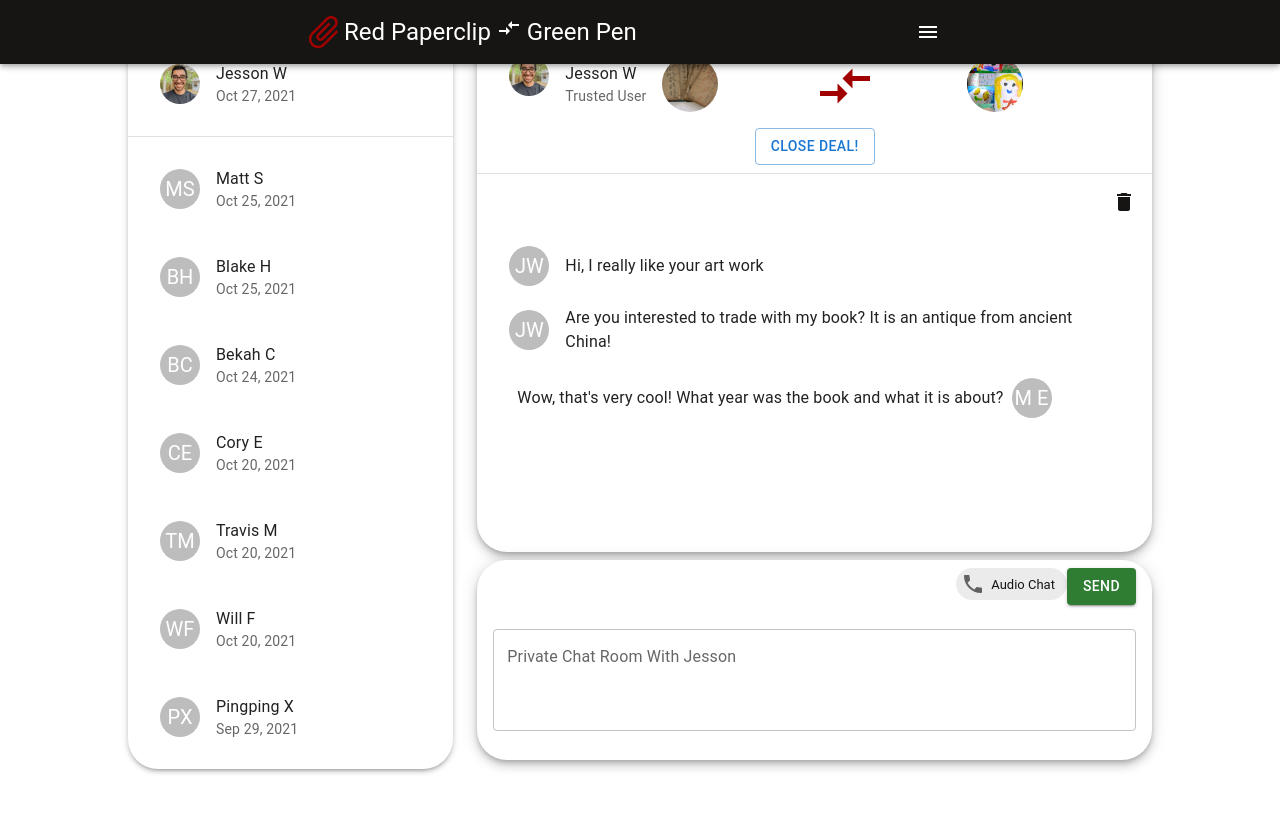
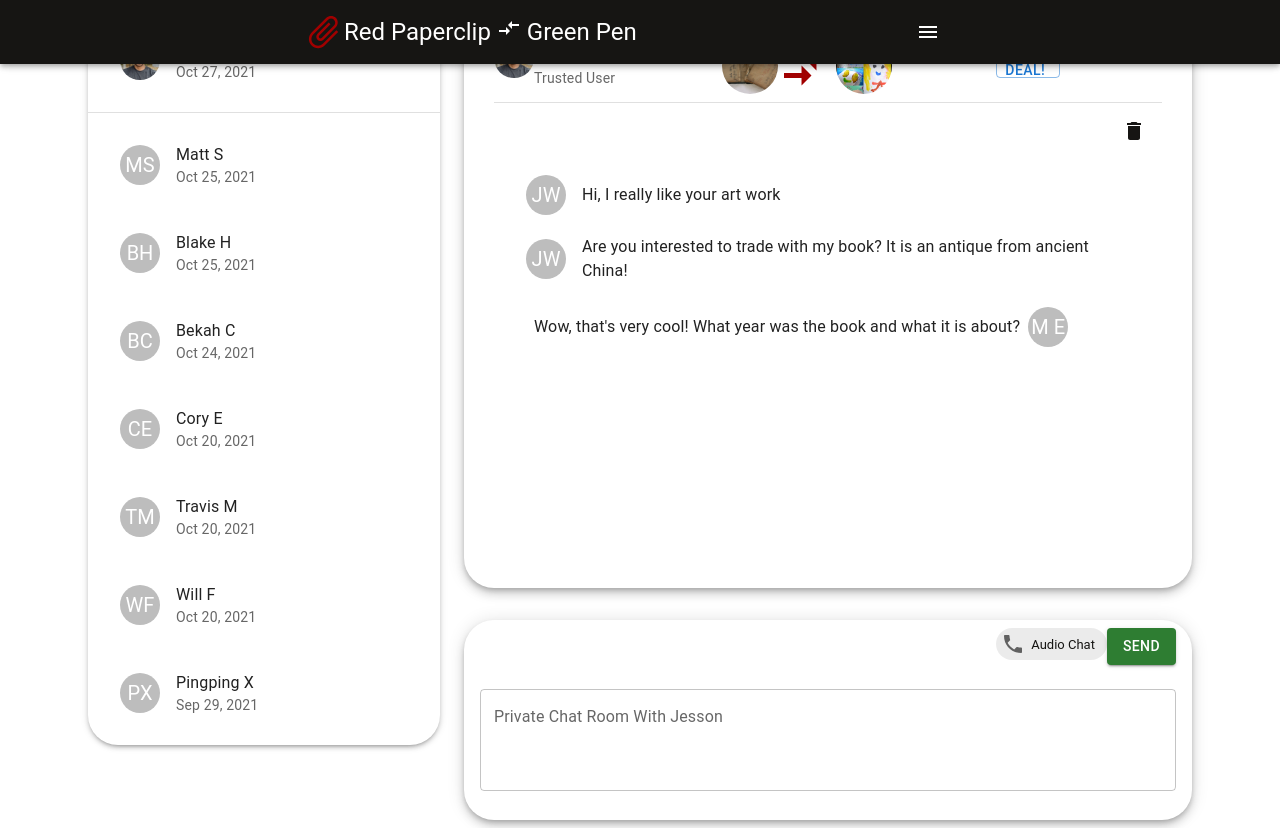
Before and after one commit to hratx-blue-ocean/red-paperclip, a React app: page /chat in a window 1280 px wide. Before the commit the page ends 800 px from the top, so only its background shows below. Built offline with nearby package versions, Linux system fonts and the light colour scheme; the HTML template or start-up script is replaced by a standard one.

Commit message:
adjust chat room grid layout

```diff
--- /dev/null
+++ b/client/src/Components/Chat/AddChat.js
@@ -0,0 +1,77 @@
+import * as React from 'react';
+
+import TextField from '@mui/material/TextField';
+import Box from '@mui/material/Box';
+import Grid from '@mui/material/Grid';
+import Paper from '@mui/material/Paper';
+
+import Button from '@mui/material/Button';
+import MdPhone from '@mui/icons-material/Phone';
+import Chip from '@mui/material/Chip';
+import { makeStyles } from '@mui/styles';
+
+const useStyles = makeStyles(() => ({
+  root: {
+    flexGrow: 1,
+  },
+  hover2: {
+    color: '#ffffff',
+    '&:hover': {
+      color: '#f0CC71',
+    },
+  },
+  hover3: {
+    color: '#A10000',
+    '&:hover': {
+      color: '#ffffff',
+    },
+  },
+  hover1: {
+    color: '#161513',
+    '&:hover': {
+      color: '#f0CC71',
+    },
+  },
+}));
+
+export default function AddChat() {
+  const classes = useStyles();
+
+  return (
+    <Paper elevation={6} style={{ height: 200, borderRadius: 30 }}>
+      <Box
+        sx={{
+          display: 'flex',
+          justifyContent: 'flex-end',
+          p: 1,
+          m: 1,
+          bgcolor: 'background.paper',
+          borderRadius: 30,
+        }}
+      >
+        <Chip
+          className={classes.hover1}
+          icon={<MdPhone />}
+          label="Audio Chat"
+        />
+
+        <Button variant="contained" color="success">
+          Send
+        </Button>
+      </Box>
+      <Box m={2}>
+        <Grid container spacing={3}>
+          <Grid item xs={12}>
+            <TextField
+              fullWidth
+              id="fullWidth"
+              label="Private Chat Room With Jesson"
+              multiline
+              rows={3}
+            />
+          </Grid>
+        </Grid>
+      </Box>
+    </Paper>
+  );
+}
--- a/client/src/Components/Chat/Chat.js
+++ b/client/src/Components/Chat/Chat.js
@@ -1,16 +1,14 @@
-import * as React from "react";
+import * as React from 'react';
 
-import Box from "@mui/material/Box";
-import Container from "@mui/material/Container";
-import Grid from "@mui/material/Grid";
+import Box from '@mui/material/Box';
+import Container from '@mui/material/Container';
+import Grid from '@mui/material/Grid';
 
 import ChatList from './ChatList.js';
 import ChatRoom from './ChatRoom.js';
 
 export default function BasicList() {
   return (
-    <Box m={2} pt={2}>
-      <Container maxWidth="xl">
     <Grid container spacing={3}>
       <Grid item xs={4}>
         <ChatList />
@@ -20,7 +18,5 @@ export default function BasicList() {
         <ChatRoom />
       </Grid>
     </Grid>
-      </Container>
-    </Box>
   );
 }
--- /dev/null
+++ b/client/src/Components/Chat/ChatConversation.js
@@ -0,0 +1,135 @@
+import * as React from 'react';
+import List from '@mui/material/List';
+import TextField from '@mui/material/TextField';
+import Box from '@mui/material/Box';
+import Grid from '@mui/material/Grid';
+import Paper from '@mui/material/Paper';
+import ListItem from '@mui/material/ListItem';
+import ListItemAvatar from '@mui/material/ListItemAvatar';
+import ListItemButton from '@mui/material/ListItemButton';
+import ListItemText from '@mui/material/ListItemText';
+import Divider from '@mui/material/Divider';
+import Avatar from '@mui/material/Avatar';
+import Button from '@mui/material/Button';
+import MdPhone from '@mui/icons-material/Phone';
+import Chip from '@mui/material/Chip';
+import DeleteIcon from '@mui/icons-material/Delete';
+import CompareArrowsIcon from '@mui/icons-material/CompareArrows';
+import { makeStyles } from '@mui/styles';
+
+import Jason from './img/Jason.jpg';
+import book from './img/book.jpeg';
+import artWork from './img/artWork.jpeg';
+
+const useStyles = makeStyles(() => ({
+  root: {
+    flexGrow: 1,
+  },
+  hover2: {
+    color: '#ffffff',
+    '&:hover': {
+      color: '#f0CC71',
+    },
+  },
+  hover3: {
+    color: '#A10000',
+    '&:hover': {
+      color: '#ffffff',
+    },
+  },
+  hover1: {
+    color: '#161513',
+    '&:hover': {
+      color: '#f0CC71',
+    },
+  },
+}));
+
+export default function ChatConversation() {
+  const classes = useStyles();
+
+  return (
+    <Paper elevation={6} style={{ height: 520, borderRadius: 30, padding: 30 }}>
+      <Grid container spacing={2}>
+        <Grid container item xs={4} justifyContent="center">
+          <Avatar alt="Jesson W" src={Jason} />
+          <ListItemText primary="Jesson W" secondary="Trusted User" />
+        </Grid>
+
+        <Grid item xs={1}>
+          <Avatar alt="book" src={book} sx={{ width: 56, height: 56 }} />
+        </Grid>
+        <Grid item xs={1}>
+          <CompareArrowsIcon
+            className={classes.hover3}
+            style={{ fontSize: 60 }}
+          />
+        </Grid>
+        <Grid item xs={1}>
+          <Avatar alt="artWork" src={artWork} sx={{ width: 56, height: 56 }} />
+        </Grid>
+
+        <Grid container item xs={5} justifyContent="center">
+          <Button
+            variant="outlined"
+            href="#outlined-buttons"
+            sx={{ width: 40, height: 40 }}
+          >
+            Close Deal!
+          </Button>
+        </Grid>
+      </Grid>
+      <Divider />
+
+      <Box
+        sx={{
+          display: 'flex',
+          justifyContent: 'flex-end',
+          p: 1,
+          m: 1,
+          bgcolor: 'background.paper',
+        }}
+      >
+        <DeleteIcon className={classes.hover1} />
+      </Box>
+      <Box
+        component="span"
+        sx={{
+          display: 'block',
+          p: 1,
+          m: 1,
+          bgcolor: 'background.paper',
+        }}
+      >
+        <ListItem>
+          <ListItemAvatar>
+            <Avatar>JW</Avatar>
+          </ListItemAvatar>
+          <ListItemText primary="Hi, I really like your art work" />
+        </ListItem>
+        <ListItem>
+          <ListItemAvatar>
+            <Avatar>JW</Avatar>
+          </ListItemAvatar>
+          <ListItemText primary="Are you interested to trade with my book? It is an antique from ancient China!" />
+        </ListItem>
+        <ListItem>
+          <Box
+            sx={{
+              display: 'flex',
+              justifyContent: 'flex-end',
+              p: 1,
+              l: 2,
+              bgcolor: 'background.paper',
+            }}
+          >
+            <ListItemText primary="Wow, that's very cool! What year was the book and what it is about?" />
+          </Box>
+          <ListItemAvatar>
+            <Avatar>M E</Avatar>
+          </ListItemAvatar>
+        </ListItem>
+      </Box>
+    </Paper>
+  );
+}
--- a/client/src/Components/Chat/ChatRoom.js
+++ b/client/src/Components/Chat/ChatRoom.js
@@ -1,15 +1,15 @@
-import * as React from "react";
-import List from "@mui/material/List";
-import TextField from "@mui/material/TextField";
-import Box from "@mui/material/Box";
-import Grid from "@mui/material/Grid";
-import Paper from "@mui/material/Paper";
-import ListItem from "@mui/material/ListItem";
-import ListItemAvatar from "@mui/material/ListItemAvatar";
-import ListItemButton from "@mui/material/ListItemButton";
-import ListItemText from "@mui/material/ListItemText";
-import Divider from "@mui/material/Divider";
-import Avatar from "@mui/material/Avatar";
+import * as React from 'react';
+import List from '@mui/material/List';
+import TextField from '@mui/material/TextField';
+import Box from '@mui/material/Box';
+import Grid from '@mui/material/Grid';
+import Paper from '@mui/material/Paper';
+import ListItem from '@mui/material/ListItem';
+import ListItemAvatar from '@mui/material/ListItemAvatar';
+import ListItemButton from '@mui/material/ListItemButton';
+import ListItemText from '@mui/material/ListItemText';
+import Divider from '@mui/material/Divider';
+import Avatar from '@mui/material/Avatar';
 import Button from '@mui/material/Button';
 import MdPhone from '@mui/icons-material/Phone';
 import Chip from '@mui/material/Chip';
@@ -20,155 +20,18 @@ import { makeStyles } from '@mui/styles';
 import Jason from './img/Jason.jpg';
 import book from './img/book.jpeg';
 import artWork from './img/artWork.jpeg';
-
-const useStyles = makeStyles(() => ({
-  root: {
-    flexGrow: 1,
-  },
-  hover2: {
-    color: '#ffffff',
-    '&:hover': {
-      color: '#f0CC71',
-    },
-  },
-  hover3: {
-    color: '#A10000',
-    '&:hover': {
-      color: '#ffffff',
-    },
-  },
-  hover1: {
-    color: '#161513',
-    '&:hover': {
-      color: '#f0CC71',
-    },
-  },
-}));
+import AddChat from './AddChat';
+import ChatConversation from './ChatConversation';
 
 export default function ChatList() {
-  const classes = useStyles();
   return (
-    <div>
-      <Paper elevation={6} style={{ height: 520, borderRadius: 30 }}>
-        <nav aria-label="secondary mailbox folders">
-          <List>
-            <ListItem>
-              <ListItemButton component="a" href="/{username}">
-                <Grid
-                  container
-                  spacing={0}
-                  justifyContent="center"
-                  style={{ height: 56 }}
-                >
-
-                  <ListItemAvatar>
-                    <Avatar alt="Jesson W" src={Jason} />
-                  </ListItemAvatar>
-                  <ListItemText primary="Jesson W" secondary="Trusted User" />
-
-                  <Grid item xs={3}>
-                    <Avatar alt="book" src={book} sx={{ width: 56, height: 56 }} />
-                  </Grid>
-
-                  <Grid item xs={3}>
-                    <CompareArrowsIcon className={classes.hover3} style={{ fontSize: 60 }} />
-                  </Grid>
-
-                  <Grid item xs={3}>
-                    <Avatar alt="artWork" src={artWork} sx={{ width: 56, height: 56 }} />
-                  </Grid>
-                </Grid>
-              </ListItemButton>
-            </ListItem>
-            <Grid container spacing={0} justifyContent="center">
-              <Button variant="outlined" href="#outlined-buttons">Close Deal!</Button>
-            </Grid>
-          </List>
-          <Divider />
-        </nav>
-        <div style={{ width: '100%' }}>
-          <Box
-            sx={{
-              display: 'flex',
-              justifyContent: 'flex-end',
-              p: 1,
-              m: 1,
-              bgcolor: 'background.paper',
-            }}
-          >
-            <DeleteIcon className={classes.hover1} />
-          </Box>
-          <Box
-            component="span"
-            sx={{
-              display: 'block',
-              p: 1,
-              m: 1,
-              bgcolor: 'background.paper',
-            }}
-          >
-            <ListItem>
-              <ListItemAvatar>
-                <Avatar>JW</Avatar>
-              </ListItemAvatar>
-              <ListItemText primary="Hi, I really like your art work" />
-            </ListItem>
-            <ListItem>
-              <ListItemAvatar>
-                <Avatar>JW</Avatar>
-              </ListItemAvatar>
-              <ListItemText primary="Are you interested to trade with my book? It is an antique from ancient China!" />
-            </ListItem>
-            <ListItem>
-              <Box
-                sx={{
-                  display: 'flex',
-                  justifyContent: 'flex-end',
-                  p: 1,
-                  l: 2,
-                  bgcolor: 'background.paper',
-                }}
-              >
-                <ListItemText primary="Wow, that's very cool! What year was the book and what it is about?" />
-              </Box>
-              <ListItemAvatar>
-                <Avatar>M E</Avatar>
-              </ListItemAvatar>
-            </ListItem>
-          </Box>
-        </div>
-      </Paper>
-      <Paper elevation={6} style={{ height: 200, borderRadius: 30 }}>
-        <Box
-          sx={{
-            display: 'flex',
-            justifyContent: 'flex-end',
-            p: 1,
-            m: 1,
-            bgcolor: 'background.paper',
-            borderRadius: 30,
-          }}
-        >
-          <Chip className={classes.hover1} icon={<MdPhone />} label="Audio Chat" />
-
-          <Button variant="contained" color="success">
-            Send
-          </Button>
-        </Box>
-        <Box m={2}>
-          <Grid container spacing={3}>
-            <Grid item xs={12}>
-              <TextField
-                fullWidth
-                id="fullWidth"
-                label="Private Chat Room With Jesson"
-                multiline
-                rows={3}
-              />
-            </Grid>
-          </Grid>
-        </Box>
-      </Paper>
-    </div>
+    <Grid container spacing={3}>
+      <Grid item xs={12}>
+        <ChatConversation />
+      </Grid>
+      <Grid item xs={12}>
+        <AddChat />
+      </Grid>
+    </Grid>
   );
 }
```
Also changed, not shown: 1 other file (tests, documents, lock files or other folders). Lines whose indentation alone changed are shown as unchanged.
